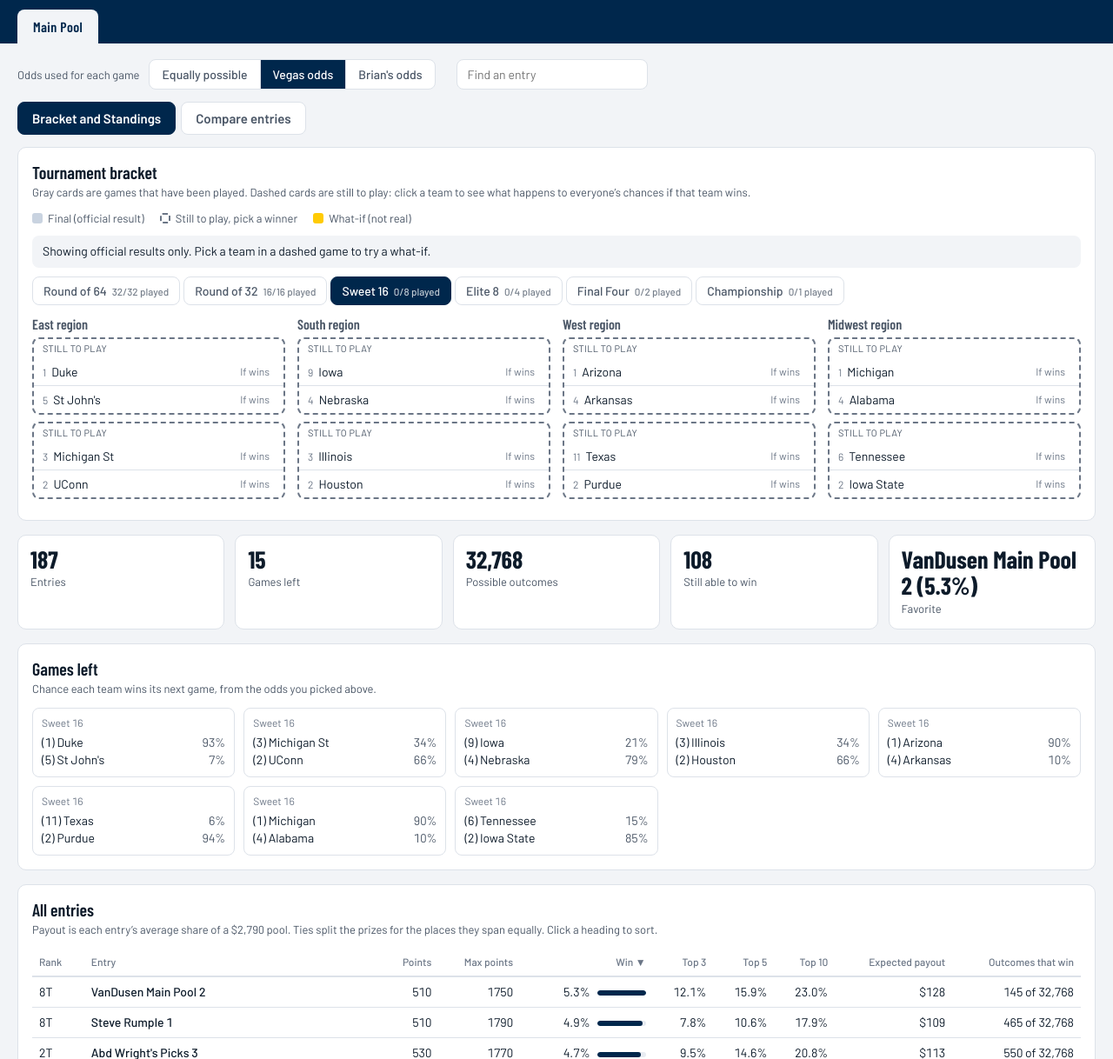
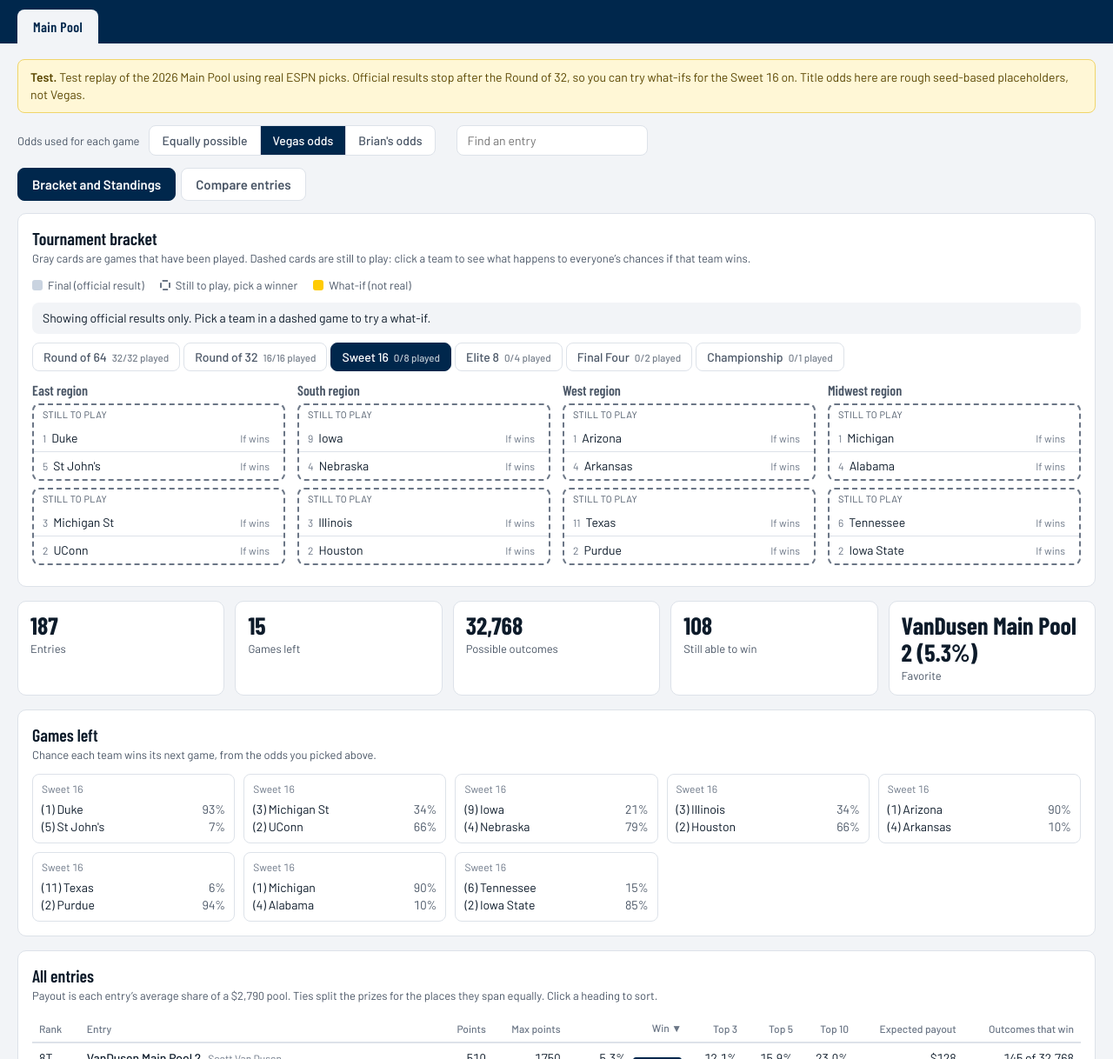
Before and after one commit to bwalby97/Walby-Pool-Probability-of-Finish-Walby-Creation, a plain HTML site: page index.html in a window 1280 px wide. Shown: the part 82-1300 px from the top of the page at 87% size. Drawn offline with nearby package versions, Linux system fonts and the light colour scheme.

Commit message:
Update index.html

```diff
--- a/index.html
+++ b/index.html
@@ -112,6 +112,7 @@ td.name{text-align:left;font-weight:500}
 .sd{color:var(--ink3);font-size:12px;margin-right:6px}
 .calc{position:fixed;inset:0;background:rgba(0,20,40,.35);display:none;align-items:center;justify-content:center;z-index:9;color:#fff;font:600 20px "Barlow Condensed",sans-serif}
 .vtabs{display:flex;gap:6px;margin-bottom:14px;flex-wrap:wrap}.vtabs button{appearance:none;border:1px solid var(--line);background:var(--surface);color:var(--ink2);border-radius:8px;padding:9px 16px;font:600 15px Barlow,sans-serif;cursor:pointer}.vtabs button[aria-selected=true]{background:var(--navy);color:#fff;border-color:var(--navy)}@media (prefers-color-scheme:dark){.vtabs button[aria-selected=true]{background:var(--maize);color:#00274c;border-color:var(--maize)}}.vtabs button:focus-visible{outline:3px solid var(--maize);outline-offset:1px}[hidden]{display:none!important}
+.who{color:var(--ink3);font-weight:400;font-size:12px;margin-left:8px}
 .busy{opacity:.5;transition:opacity .15s}
 @media (max-width:640px){main{padding:14px 12px 30px}header{padding:14px 12px 0}.pbar{display:none}}
 </style>
@@ -229,12 +230,12 @@ function render(){
   var P=D.pools[state.pool],r=compute();
   renderBracket();
   $('sub').textContent=D.season+' · '+D.asOf;
-  $('banner').innerHTML=D.sample?'<div class="banner"><b>Sample data.</b> This preview uses made-up teams and 300 made-up entries so you can try the bracket and what-if tools. Real picks load after the 2027 brackets come out.</div>':'';
+  $('banner').innerHTML=D.sample?'<div class="banner"><b>Sample data.</b> This preview uses made-up teams and 300 made-up entries so you can try the bracket and what-if tools. Real picks load after the 2027 brackets come out.</div>':(D.note?'<div class="banner"><b>Test.</b> '+D.note+'</div>':'');
   var tabs=$('tabs');tabs.innerHTML='';
   Object.keys(D.pools).forEach(function(k){var b=document.createElement('button');b.setAttribute('role','tab');b.textContent=D.pools[k].label;b.setAttribute('aria-selected',k===state.pool);b.onclick=function(){state.pool=k;state.pick=[];state.hypo={};refresh()};tabs.appendChild(b)});
   document.querySelectorAll('#mode button').forEach(function(b){b.setAttribute('aria-pressed',b.dataset.m===state.mode)});
   if(r.error){$('kpis').innerHTML='';$('games').innerHTML='';$('gnote').textContent='Exact odds start at the Sweet 16 ('+r.undecided+' games are still open). Check back when 15 or fewer games remain.';$('tbl').querySelector('tbody').innerHTML='';$('tnote').textContent='';return;}
-  var rows=r.entries.map(function(x,i){x.i=i;x.picks=P.entries[i].picks;return x});
+  var rows=r.entries.map(function(x,i){x.i=i;x.picks=P.entries[i].picks;x.who=P.entries[i].who;return x});
   rankByPoints(rows);
   var pot=P.pot!=null?P.pot:(P.fee?P.fee*rows.length:null);
   rows.forEach(function(x){x.exp=pot!=null?x.ePrize*pot:null;x.alive=x.cnt[5]>0;x.locked=x.min>0&&x.top[1]>0.9999});
@@ -262,10 +263,10 @@ function render(){
   th.querySelectorAll('button').forEach(function(b){b.onclick=function(){var k=b.dataset.k;state.sort=state.sort.k===k?{k:k,dir:-state.sort.dir}:{k:k,dir:(k==='name'||k==='rank')?1:-1};render()}});
   var val=function(x,k){return k==='t3'?x.top[3]:k==='t5'?x.top[5]:k==='t10'?x.top[10]:k==='cnt1'?x.any1:k==='exp'?x.ePrize:x[k]};
   var q=state.q.toLowerCase();
-  var list=rows.filter(function(x){return !q||x.name.toLowerCase().indexOf(q)>=0}).sort(function(a,b){var A=val(a,state.sort.k),B=val(b,state.sort.k);if(typeof A==='string')return state.sort.dir*A.localeCompare(B);return state.sort.dir*(A-B)||a.rank-b.rank});
+  var list=rows.filter(function(x){return !q||(x.name+' '+(x.who||'')).toLowerCase().indexOf(q)>=0}).sort(function(a,b){var A=val(a,state.sort.k),B=val(b,state.sort.k);if(typeof A==='string')return state.sort.dir*A.localeCompare(B);return state.sort.dir*(A-B)||a.rank-b.rank});
   var maxW=Math.max.apply(null,rows.map(function(x){return x.pWin}))||1;
   $('tbl').querySelector('tbody').innerHTML=list.map(function(x){
-    return '<tr><td class="l">'+x.rank+(x.tied?'T':'')+'</td><td class="name">'+x.name+(x.cnt[5]===0?'<span class="pill out">Out of the money</span>':'')+'</td><td>'+x.base+'</td><td>'+x.max+'</td><td>'+pct(x.pWin)+'<span class="pbar"><i style="width:'+Math.min(100,x.pWin/maxW*100)+'%"></i></span></td><td>'+pct(x.top[3])+'</td><td>'+pct(x.top[5])+'</td><td>'+pct(x.top[10])+'</td><td>'+(pot!=null?money(x.exp):pct(x.ePrize))+'</td><td>'+x.any1.toLocaleString()+' of '+r.leaves.toLocaleString()+'</td></tr>'}).join('');
+    return '<tr><td class="l">'+x.rank+(x.tied?'T':'')+'</td><td class="name">'+x.name+(x.who&&x.who!==x.name?'<span class="who">'+x.who+'</span>':'')+(x.cnt[5]===0?'<span class="pill out">Out of the money</span>':'')+'</td><td>'+x.base+'</td><td>'+x.max+'</td><td>'+pct(x.pWin)+'<span class="pbar"><i style="width:'+Math.min(100,x.pWin/maxW*100)+'%"></i></span></td><td>'+pct(x.top[3])+'</td><td>'+pct(x.top[5])+'</td><td>'+pct(x.top[10])+'</td><td>'+(pot!=null?money(x.exp):pct(x.ePrize))+'</td><td>'+x.any1.toLocaleString()+' of '+r.leaves.toLocaleString()+'</td></tr>'}).join('');
   $('tnote').textContent=(pot!=null?'Payout is each entry’s average share of a '+money(pot)+' pool. ':'')+'Ties split the prizes for the places they span equally. Click a heading to sort.';
   // pick selectors
   if(!state.pick.length)state.pick=sorted.slice(0,4).map(function(x){return x.i});
```
